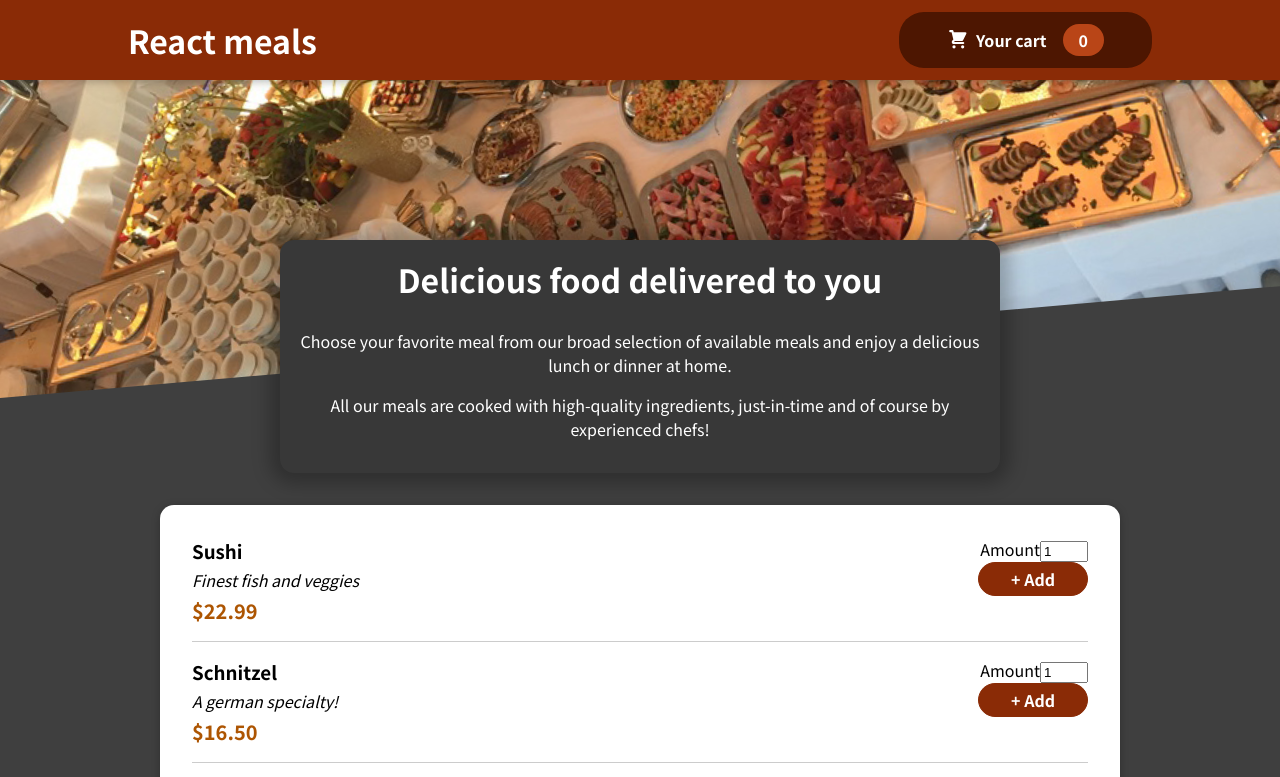
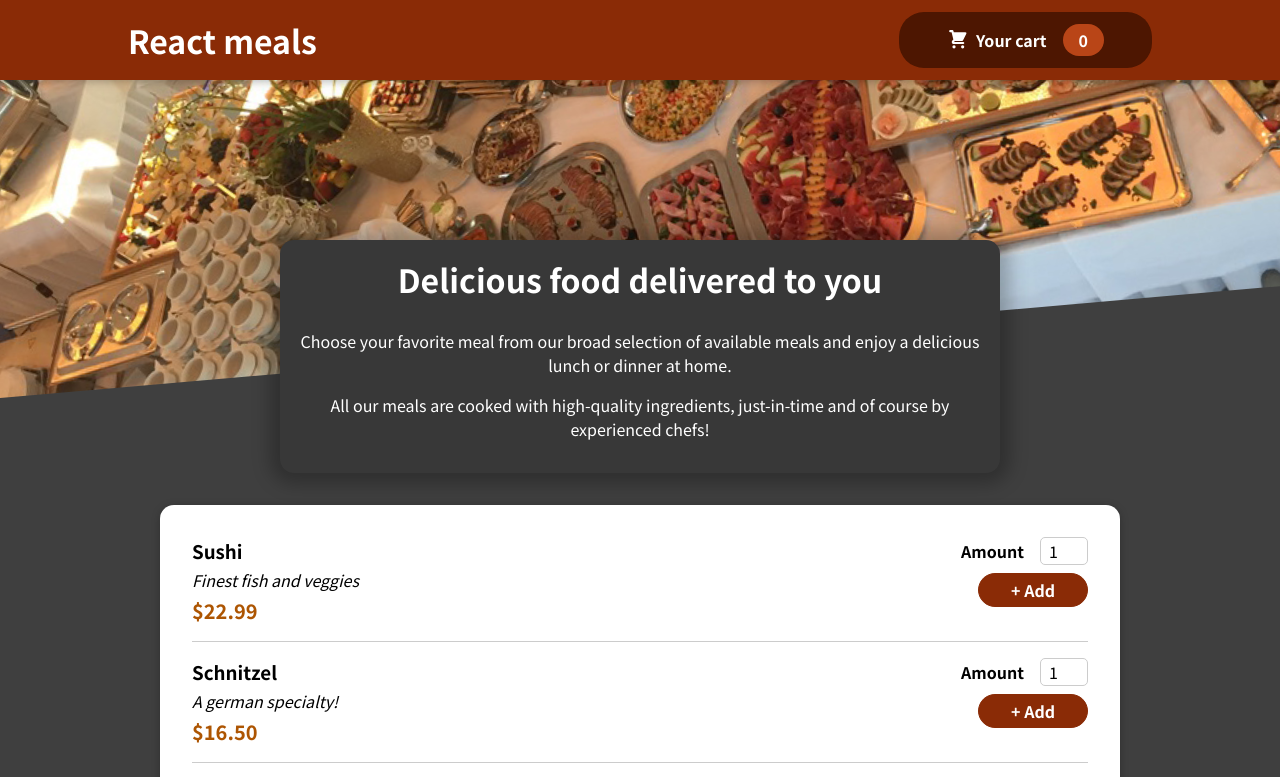
Before and after one commit to raimondas-27/react_meal_order_project, a React (Create React App) app: page / in a window 1280 px wide. Shown: the top 777 px of the page. Built offline with nearby package versions, Linux system fonts and the light colour scheme.

Commit message:
validation feedback

```diff
--- a/src/components/Meals/MealItem/MealItemForm.js
+++ b/src/components/Meals/MealItem/MealItemForm.js
@@ -1,23 +1,49 @@
-import React from "react";
+import React, {useState, useContext} from "react";
 import classes from "./MealItemForm.module.css"
 import Input from "../../UI/Input";
+import CartContext from "../../../store/cart-context";
 
 
 const MealItemForm = (props) => {
 
+   const cartCtx = useContext(CartContext);
+
+   //prijungti forma taip, kad issiuntus ja nepersikrautu puslapis ir pakonsolintume input reiksme
+
+   const [formQty, setFormQty] = useState("1");
+   const [amountIsValid, setAmountIsValid] = useState(true);
+
+   const inputValueHandler = (e) => {
+      setFormQty(e.target.value);
+   };
+
+   const formSubmitHandler = (event) => {
+      event.preventDefault();
+      setAmountIsValid(true);
+      // isitikinti kad ivesta reiksme yra tarp 1 ir 5 ir ne tuscia ir siusti tik tada kai reiksme tinkama
+      if (formQty.trim().length === 0 || +formQty < 1 || +formQty > 5) return setAmountIsValid(false);
+      // informuoti vartotoja jei jis bande ivesti netinkama reiksme
+
+      console.log("ivesta: ", formQty);
+      cartCtx.addItem({id: "c1", name: "Sushi", amount: 2, price: 12.99});
+   };
 
    return (
-       <form className={classes.form}>
-          <Input label="Amount" input={{
-             id : props.id,
-             type : "number",
-             min : 1,
-             max : 5,
-             step : 1,
-             defaultValue : 1,
-          }}
+       <form onSubmit={formSubmitHandler} className={classes.form}>
+          <Input
+              onChange={inputValueHandler}
+              value={formQty}
+              label="Amount"
+              input={{
+                 id: "amount_" + props.id,
+                 type: "number",
+                 // min: 1,
+                 // max: 5,
+                 step: 1,
+              }}
           />
-          <button> + Add</button>
+          <button>+ Add</button>
+          {!amountIsValid && <p> Please enter the valid amount (1-5) </p>}
        </form>
    )
 }
--- a/src/components/UI/Input.js
+++ b/src/components/UI/Input.js
@@ -3,13 +3,11 @@ import classes from "./Input.module.css"
 import React from "react";
 
 
-const Input = (props) => {
+const Input = ({ label, input, value, onChange }) => {
    return (
-       <div>
-          <label htmlFor={props.input.id}>
-             {props.label}
-          </label>
-          <input {...props.input} />
+       <div className={classes.input}>
+          <label htmlFor={input.id}>{label}</label>
+          <input value={value} onChange={onChange} {...input} />
        </div>
    )
 }
--- a/src/store/CartProvider.js
+++ b/src/store/CartProvider.js
@@ -10,15 +10,14 @@ const defaultCartState = {
 const cartReducer = (state, action) => {
    switch (action.type) {
       case "ADD" :
-
          const {item} = action;
-
          const updatedItems = [...state.items, item];
          const updatedAmount = state.totalAmount + item.price * item.amount
          return {
             items: updatedItems,
             totalAmount: updatedAmount,
          };
+
       case "REMOVE" :
          throw new Error("remove item not completed");
       default:
```
